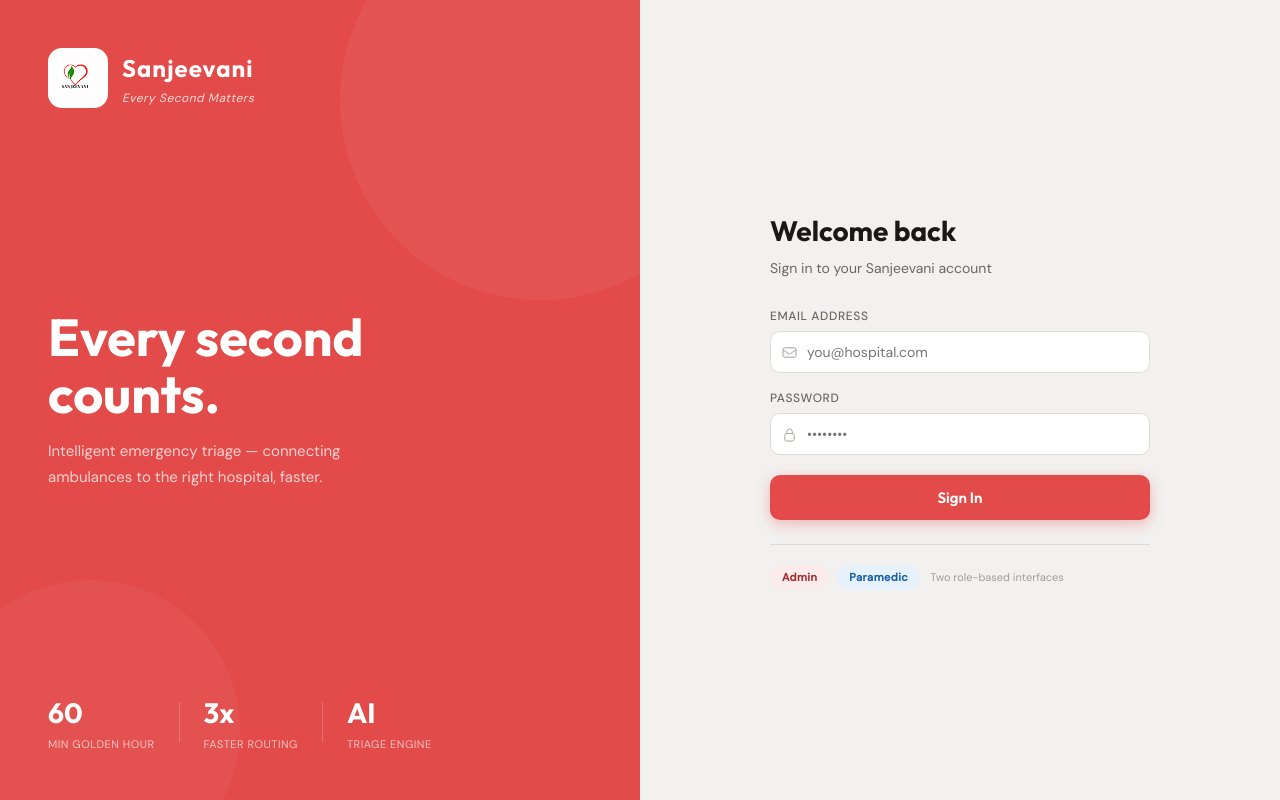
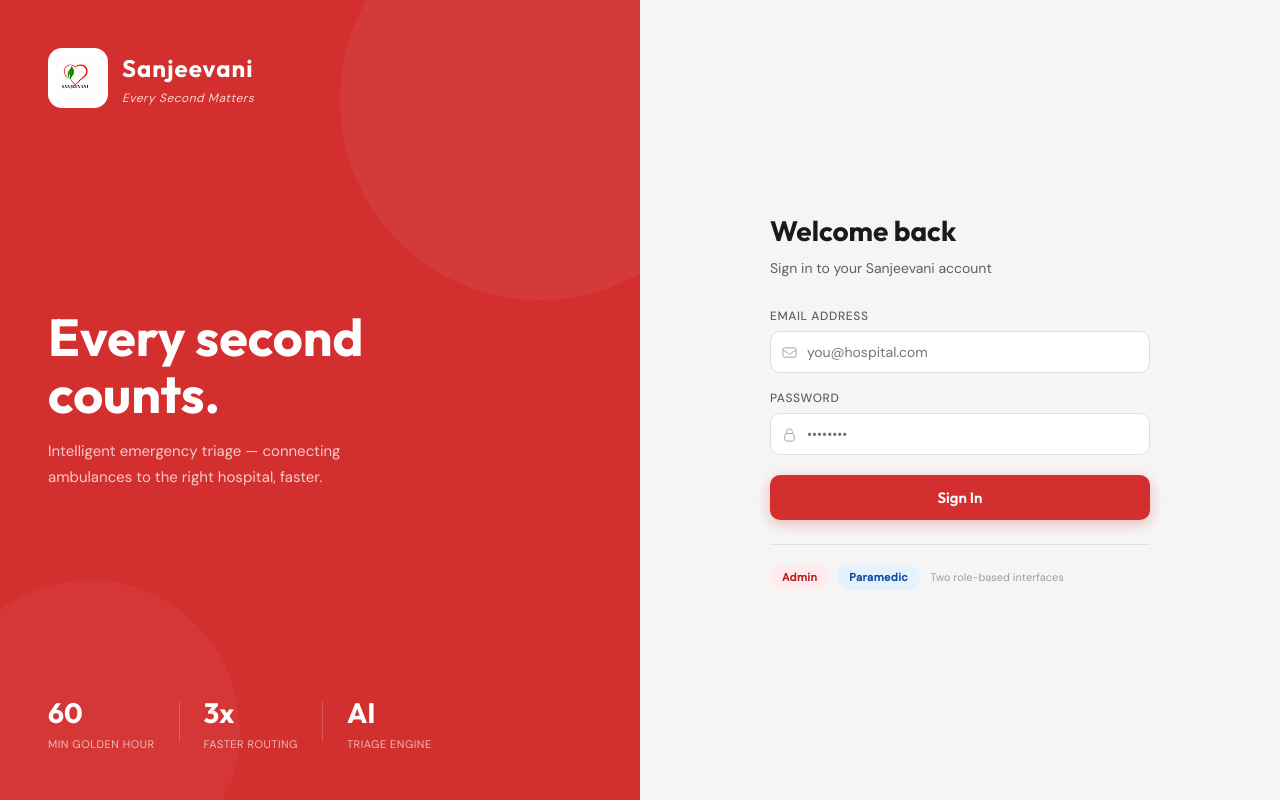
Before and after one commit to Sitara-techgeek/Sanjeevani, a React (Create React App) app in the folder frontend/: page / in a window 1280 px wide. Built offline with nearby package versions, Linux system fonts and the light colour scheme; no server answers.

Commit message:
Update CSS variables for colors and styles

```diff
--- a/frontend/src/index.css
+++ b/frontend/src/index.css
@@ -5,31 +5,23 @@
 }
 
 :root {
-  --red: #E24B4A;
-  --red-light: #FCEBEB;
-  --red-mid: #F09595;
-  --red-dark: #A32D2D;
-  --red-deep: #7B1F1F;
-  --blue: #378ADD;
-  --blue-light: #E6F1FB;
-  --blue-mid: #B5D4F4;
-  --blue-dark: #185FA5;
-  --green: #639922;
-  --green-light: #EAF3DE;
-  --green-mid: #C0DD97;
-  --green-dark: #3B6D11;
-  --amber: #BA7517;
-  --amber-light: #FAEEDA;
-  --amber-mid: #FAC775;
-  --amber-dark: #854F0B;
-  --gray-bg: #F2F1EF;
-  --gray-border: #E0DDD8;
-  --gray-mid: #9E9B95;
-  --gray-dark: #444441;
+  --red: #D32F2F;
+  --red-light: #FFEBEE;
+  --red-mid: #EF9A9A;
+  --red-dark: #B71C1C;
+  --green: #2E7D32;
+  --green-light: #E8F5E9;
+  --green-mid: #A5D6A7;
+  --green-dark: #1B5E20;
   --white: #FFFFFF;
-  --text-primary: #1A1918;
-  --text-secondary: #6B6864;
-  --text-hint: #A09D99;
+  --off-white: #F9F9F9;
+  --gray-bg: #F5F5F5;
+  --gray-border: #E0E0E0;
+  --gray-mid: #9E9E9E;
+  --gray-dark: #424242;
+  --text-primary: #1A1A1A;
+  --text-secondary: #616161;
+  --text-hint: #9E9E9E;
   --shadow-sm: 0 1px 4px rgba(0,0,0,0.06);
   --shadow-md: 0 4px 16px rgba(0,0,0,0.08);
   --shadow-lg: 0 8px 32px rgba(0,0,0,0.10);
@@ -38,6 +30,15 @@
   --radius-lg: 16px;
   --radius-xl: 20px;
   --radius-full: 9999px;
+
+  --blue: #1565C0;
+  --blue-light: #E3F2FD;
+  --blue-mid: #90CAF9;
+  --blue-dark: #0D47A1;
+  --amber: #E65100;
+  --amber-light: #FFF3E0;
+  --amber-mid: #FFCC80;
+  --amber-dark: #BF360C;
 }
 
 body {
@@ -55,7 +56,7 @@ input, select, textarea, button {
 }
 
 input:focus, select:focus {
-  outline: 2px solid var(--blue);
+  outline: 2px solid var(--green);
   outline-offset: 1px;
 }
 
```
